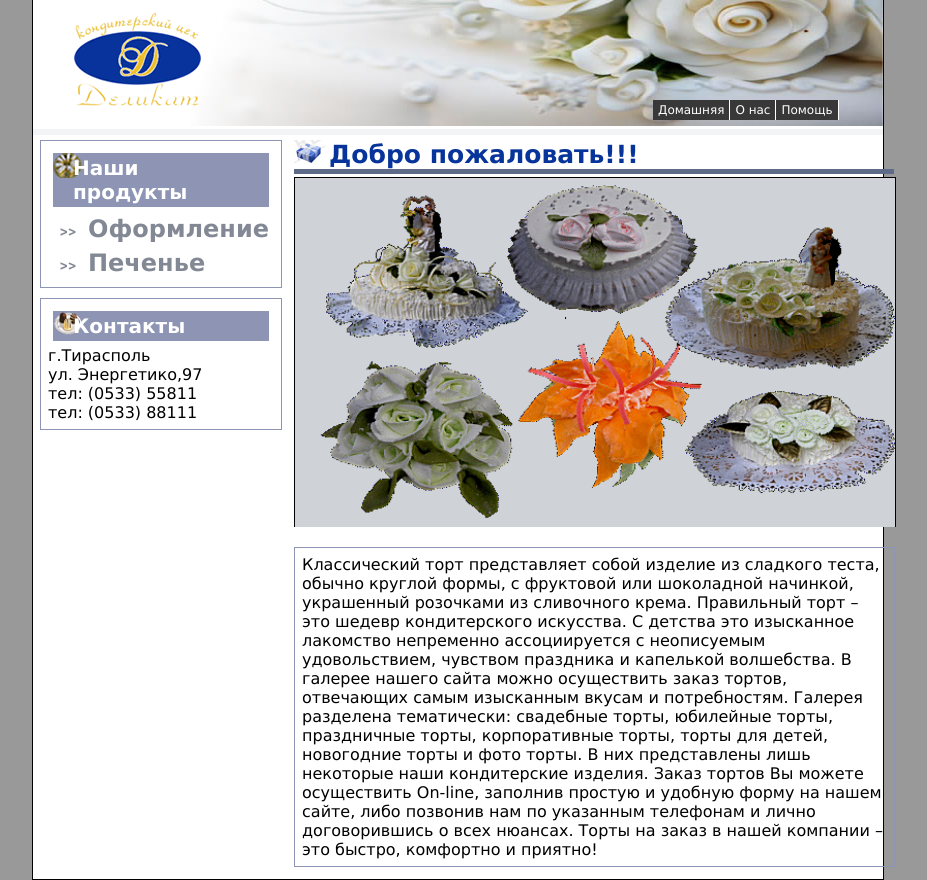
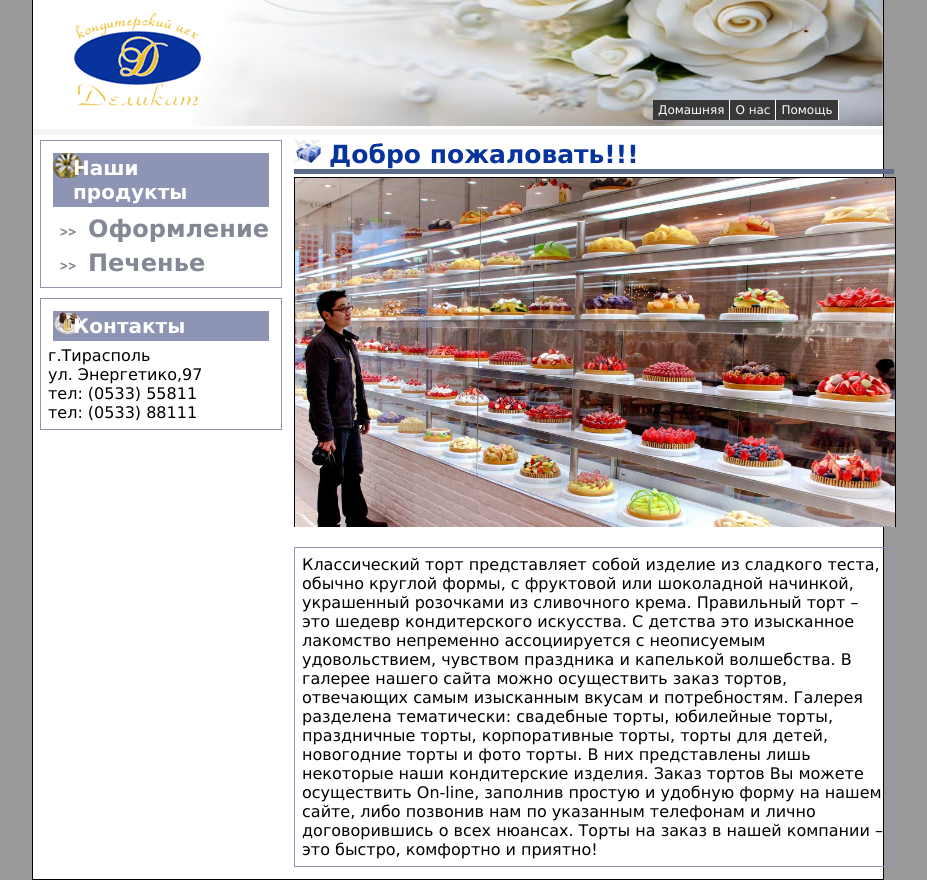
Before and after one commit to perses76/delikat-cake, a Django app: page / in a window 1280 px wide. Shown: the part 15-895 px from the top of the page, without its empty margins (182-1109 px from the left). Run offline with Django 3.2, Linux system fonts and the light colour scheme; data that the repository does not hold is empty; parts of the project's set-up code (start-up, migrations or seed data) failed here and were passed over.

Commit message:
Change images in carusel

```diff
--- a/myproject/pub/templates/index.html
+++ b/myproject/pub/templates/index.html
@@ -22,11 +22,10 @@ $(function() {
 {% block content %}
 <div  id="carusel">
 	<ul>
-		<li><img  class="carusel-img" src="{{STATIC_URL}}images/carusel1.gif"/></li>
-		<li><img  class="carusel-img" src="{{STATIC_URL}}images/carusel2.gif"/></li>
-		<li><img  class="carusel-img" src="{{STATIC_URL}}images/carusel3.gif"/></li>
-		<li><img  class="carusel-img" src="{{STATIC_URL}}images/carusel4.gif"/></li>
-		<li><img  class="carusel-img" src="{{STATIC_URL}}images/carusel5.gif"/></li>
+		<li><img  class="carusel-img" src="{{STATIC_URL}}images/carusel/1.jpg"/></li>
+		<li><img  class="carusel-img" src="{{STATIC_URL}}images/carusel/2.jpg"/></li>
+		<li><img  class="carusel-img" src="{{STATIC_URL}}images/carusel/3.jpg"/></li>
+		<li><img  class="carusel-img" src="{{STATIC_URL}}images/carusel/4.jpg"/></li>
 	</ul>
 </div>
 <div class="welcometextbox">
```
Also changed, not shown: myproject/static/index.html (+4 -5 lines), myproject/static/images/carusel/1.jpg (added), myproject/static/images/carusel/2.jpg (added), myproject/static/images/carusel/3.jpg (added), myproject/static/images/carusel/4.jpg (added), myproject/static/images/carusel1.gif (deleted), myproject/static/images/carusel2.gif (deleted), myproject/static/images/carusel3.gif (deleted), myproject/static/images/carusel4.gif (deleted), myproject/static/images/carusel5.gif (deleted).
